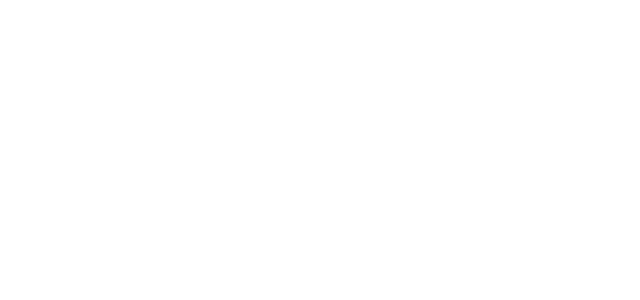
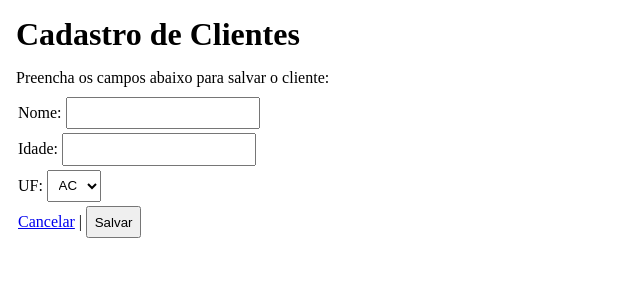
Before and after one commit to luizfilipeyep/crud-hotel, a React (Vite) app in the folder client/: page /addClient in a window 1280 px wide. Shown: the top 300 px of the page, without its empty margins (0-640 px from the left). Built offline with nearby package versions, Linux system fonts and the light colour scheme.

Commit message:
[client] front AddClient

```diff
--- a/client/src/pages/AddClient/AddClient.jsx
+++ b/client/src/pages/AddClient/AddClient.jsx
@@ -1,9 +1,32 @@
-function addClient() {
+import "./addclient.css"
+
+function AddClient() {
   return (
     <>
-
+      <div className="AddClientWrapper">
+        <h1>Cadastro de Clientes</h1>
+        <p>Preencha os campos abaixo para salvar o cliente:</p>
+        <div className="inputWrapper">
+          <label htmlFor="name">Nome: </label>
+          <input type="text" name="name" id="name" />
+        </div>
+        <div className="inputWrapper">
+          <label htmlFor="age">Idade: </label>
+          <input type="text" name="age" id="age" />
+        </div>
+        <div className="inputWrapper">
+          <label htmlFor="uf">UF: </label>
+          <select name="uf" id="">
+            <option value="AC">AC</option>
+            <option value="AL">AL</option>
+          </select>
+        </div>
+        <div className="inputWrapper">
+          <a href="#">Cancelar</a> | <button>Salvar</button>
+        </div>
+      </div>
     </>
    );
 }
 
-export default addClient;
+export default AddClient;
--- /dev/null
+++ b/client/src/pages/AddClient/addclient.css
@@ -0,0 +1,23 @@
+.AddClientWrapper {
+  padding: 1em;
+
+  h1 {
+    margin-bottom: .5em;
+  }
+
+  p {
+    margin-bottom: .5em;
+  }
+
+  .inputWrapper {
+    padding: 2px;
+  }
+
+  input, select, button {
+    padding: .5em;
+  }
+
+  select, button {
+    cursor: pointer;
+  }
+}
```
